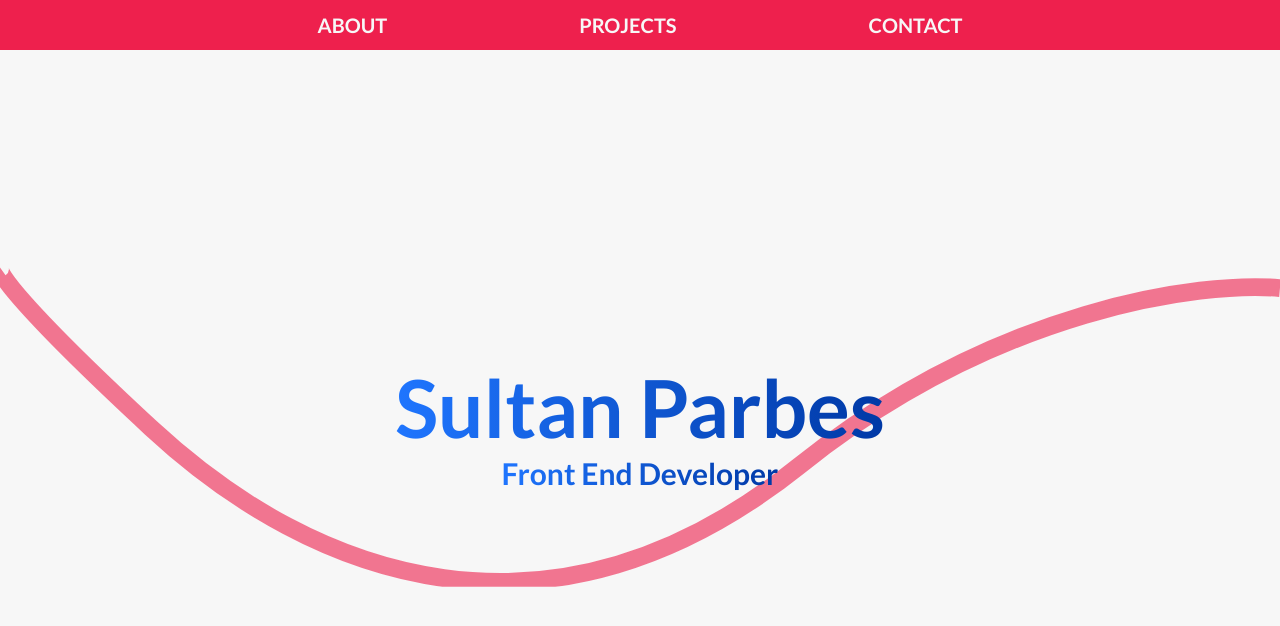
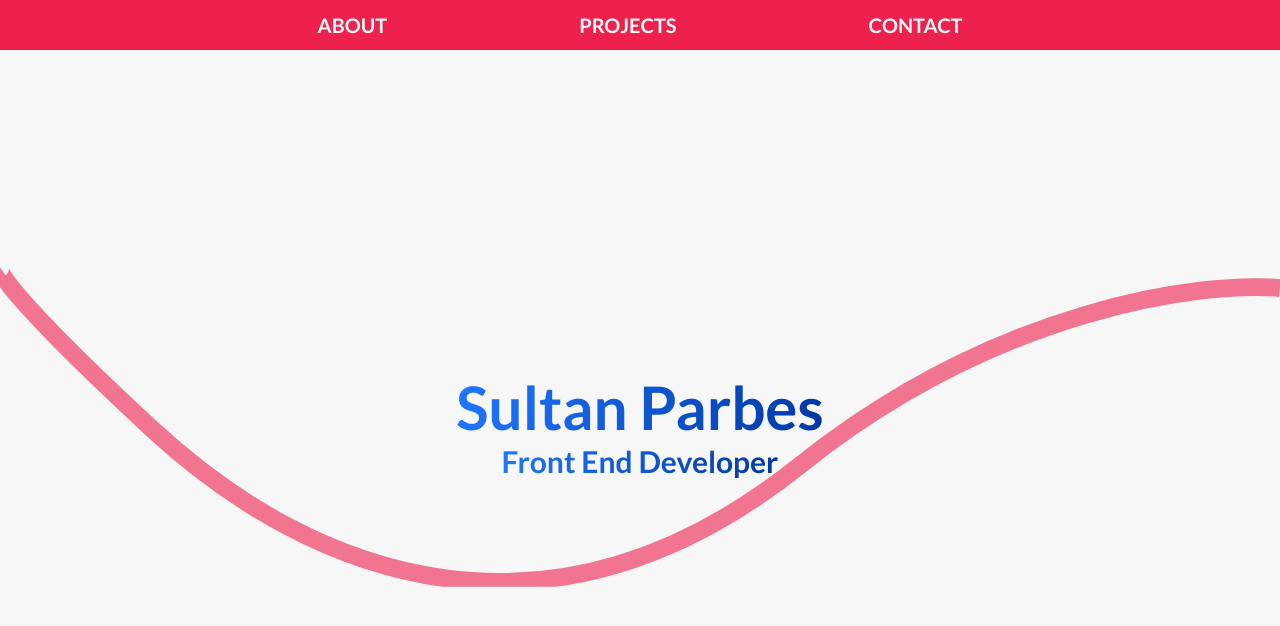
Before and after one commit to sultanp91/portfolio, a React (Create React App) app: page / in a window 1280 px wide. Shown: the top 626 px of the page. Built offline with nearby package versions, Linux system fonts and the light colour scheme.

Commit message:
added animation to hero text

```diff
--- a/package.json
+++ b/package.json
@@ -6,7 +6,7 @@
     "@testing-library/jest-dom": "^5.15.0",
     "@testing-library/react": "^11.2.7",
     "@testing-library/user-event": "^12.8.3",
-    "framer-motion": "^5.3.0",
+    "framer-motion": "4.1.17",
     "react": "^17.0.2",
     "react-dom": "^17.0.2",
     "react-scripts": "4.0.3",
--- a/src/App.css
+++ b/src/App.css
@@ -10,10 +10,15 @@
   align-items: center;
   list-style: none;
   height: 5rem;
+  background-color: #ee204d;
+}
+
+.nav__links a:link,
+.nav__links a:visited {
   text-transform: uppercase;
   font-weight: 600;
   font-size: 2rem;
-  background-color: #ee204d;
+  text-decoration: none;
   color: #f7f7f7;
 }
 
@@ -42,7 +47,7 @@
 }
 
 .hero__heading {
-  font-size: 8rem;
+  font-size: 6rem;
   background: -webkit-linear-gradient(right, #0039a6, #1f75fe);
   background-clip: text;
   -webkit-background-clip: text;
--- a/src/components/hero.js
+++ b/src/components/hero.js
@@ -1,12 +1,27 @@
 import React from "react";
 import Wave from "./wave";
+import { motion } from "framer-motion";
 
 function Hero() {
   return (
     <div className="hero">
       <Wave />
-      <h1 className="hero__heading">Sultan Parbes</h1>
-      <h2 className="hero__sub-heading">Front End Developer</h2>
+      <motion.h1
+        initial={{ opacity: 0, y: 15 }}
+        animate={{ opacity: 1, y: 0 }}
+        transition={{ duration: 1.3 }}
+        className="hero__heading"
+      >
+        Sultan Parbes
+      </motion.h1>
+      <motion.h2
+        initial={{ opacity: 0, x: 20 }}
+        animate={{ opacity: 1, x: 0 }}
+        transition={{ duration: 0.8, delay: 0.6 }}
+        className="hero__sub-heading"
+      >
+        Front End Developer
+      </motion.h2>
     </div>
   );
 }
--- a/src/components/nav.js
+++ b/src/components/nav.js
@@ -4,9 +4,16 @@ function Nav() {
   return (
     <nav className="nav">
       <ul className="nav__links">
-        <li>About</li>
-        <li>Projects</li>
-        <li>Contact</li>
+        <li>
+          {" "}
+          <a href="#about">About</a>
+        </li>
+        <li>
+          <a href="#projects"> Projects</a>
+        </li>
+        <li>
+          <a href="#contact">Contact</a>{" "}
+        </li>
       </ul>
     </nav>
   );
--- a/src/components/wave.js
+++ b/src/components/wave.js
@@ -1,4 +1,5 @@
 import React from "react";
+import { motion } from "framer-motion";
 
 function Wave() {
   return (
@@ -8,7 +9,10 @@ function Wave() {
       fill="none"
       xmlns="http://www.w3.org/2000/svg"
     >
-      <path
+      <motion.path
+        initial={{ pathLength: 0, pathOffset: 1 }}
+        animate={{ pathLength: 1, pathOffset: 0 }}
+        transition={{ duration: 1 }}
         d="M1440 27.4774C1352.73 19.8184 1122.41 49.0556 899.331 227.276C620.48 450.052 354.282 355.647 170.328 185.318C23.165 49.0556 -4.21721 8.32998 0.487081 5"
         stroke="#EE204D"
         strokeOpacity="0.6"
```
Also changed, not shown: 1 other file (tests, documents, lock files or other folders).
